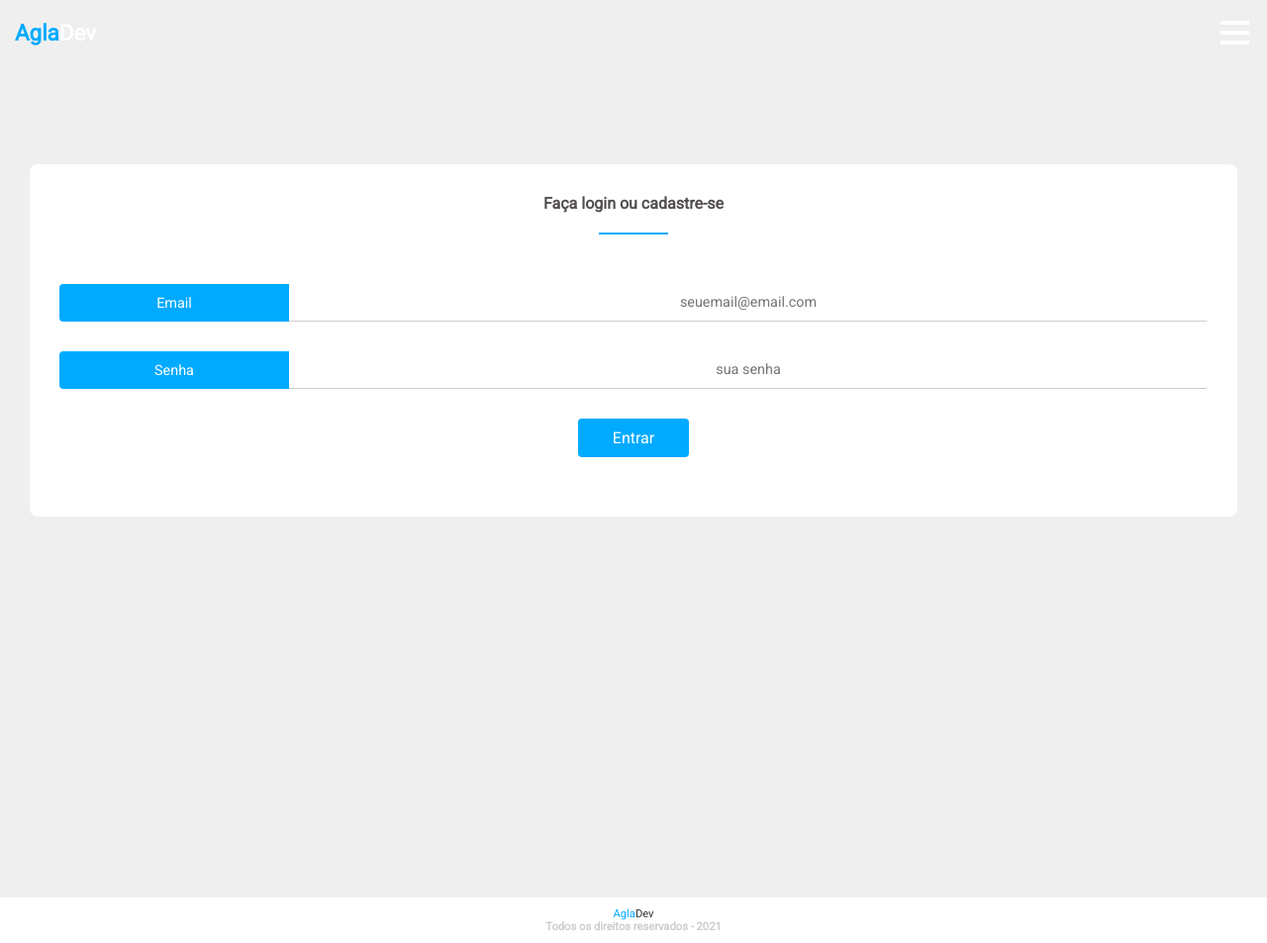
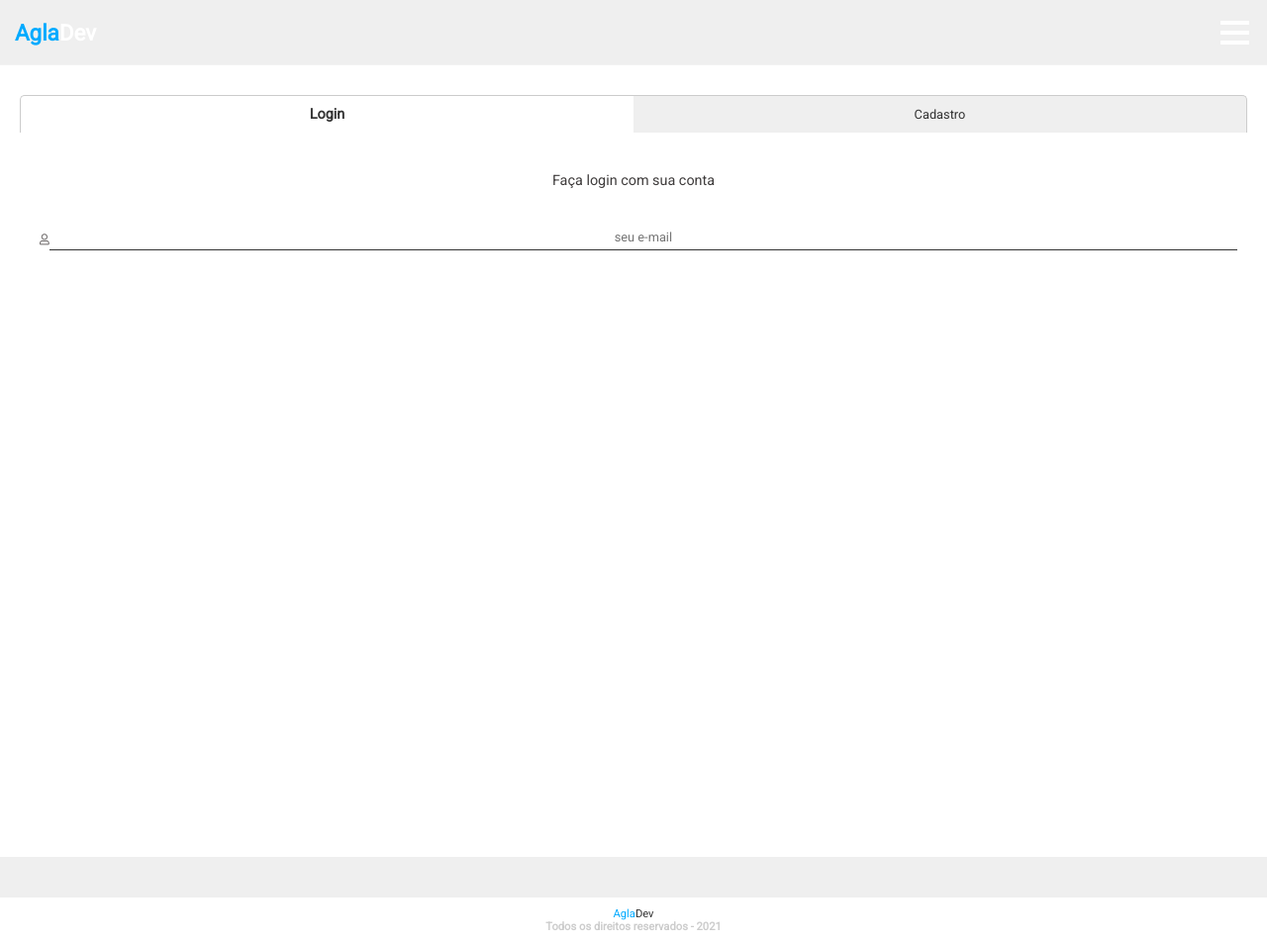
Before and after one commit to ze-aglailson/Agladev, a PHP site: page /?pagina=pessoa&metodo=login in a window 1280 px wide. Shown: the whole page at 99% size. Run offline with PHP 8.4, Linux system fonts and the light colour scheme; style sheets or scripts are compiled from the project's sources; some libraries are stand-ins or nearby versions.

Commit message:
efeito de troca de tela login cadastro criado

```diff
--- a/App/View/login.html
+++ b/App/View/login.html
@@ -14,26 +14,51 @@
 
         <div class="content-login">
 
-            <div class="title-sections title-login">
-                <h2>Faça login ou cadastre-se</h2>
-                <hr>
-            </div>
+            <ul class="abas-login-cadastro">
 
-            <form action="#" method="POST" class="form-login" name="form-login">
-                <div class="form-group">
-                    <label>Email</label>
-                    <input type="email" name="ipt-email" id="ipt-email" class="input" placeholder="seuemail@email.com">
+                <div class="btns-abas">
+
+                    <li class="btn-aba btn-aba-active btn-aba-login">Login</li>
+                    <li class="btn-aba btn-aba-cadastro">Cadastro</li>
+
                 </div>
-                <div class="form-group">
-                    <label>Senha</label>
-                    <input type="password" name="ipt-senha" id="ipt-senha" class="input" placeholder="sua senha">
+
+                <div class="telas-login-cadastro">
+                    <form action="#" method="POST" class="tela tela-cadastro" name="form-cadastro">
+
+                        <div class="title-tela">
+                            <h3>Cadastre-se</h3>
+                        </div>
+
+                        <div class="form-group">
+                            <span class="icon icon-email"><i class="far fa-user"></i></span>
+                            <input type="email" name="ipt-email" id="ipt-email" class="input" placeholder="seu e-mail">
+                        </div>
+
+
+                    </form>
+
+                    <form action="#" method="POST" class="tela tela-login" name="form-login">
+
+                        <div class="title-tela">
+                            <h3>Faça login com sua conta</h3>
+                        </div>
+
+                        <div class="form-group">
+                            <span class="icon icon-email"><i class="far fa-user"></i></span>
+                            <input type="email" name="ipt-email" id="ipt-email" class="input" placeholder="seu e-mail">
+                        </div>
+
+
+                    </form>
+
+
                 </div>
-                <div class="form-group">
-                    <button type="submit">Entrar</button>
-                </div>
-            </form>
+
+            </ul>
 
         </div>
+
         <div class="msg-retorno">
             <p>Mensagem aqui</p>
         </div>
--- a/js/main.js
+++ b/js/main.js
@@ -105,6 +105,56 @@ window.onload = function(){
         },500)
 
     }
+
+    //Efeitos telas login - cadastro
+
+    (function toggleBtnTela(){
+
+        let btns = document.querySelectorAll('.btn-aba')
+        let telaCadastro = document.querySelector('.tela-cadastro')
+        let btnAtivado = true
+
+        btns.forEach(btn => {
+
+            btn.addEventListener('click',function(){
+
+                if(this.classList.contains('btn-aba-active')){
+
+                    if(!btnAtivado){
+
+                        this.classList.remove('btn-aba-active')
+
+                    }
+
+
+                }else{
+
+                    btns.forEach(btn=>{
+
+                        btn.classList.remove('btn-aba-active')
+
+                    })
+
+                    this.classList.add('btn-aba-active')
+                    if(this.classList.contains('btn-aba-cadastro')){
+
+                        telaCadastro.classList.add('tela-active')
+
+                    }else{
+                        telaCadastro.classList.remove('tela-active')
+
+                    }
+                    btnAtivado = true
+                }
+
+
+            })
+
+        })
+
+
+    }());
+
     //Animações na section serviços
     //btn mouse
     //Scroll serviços
@@ -170,7 +220,7 @@ window.onload = function(){
             senha = $('#ipt-senha').val()
 
             $.ajax({
-                url: 'https://agladev.com/login.php',
+                url: 'http://localhost/Projetos/AglaDev/login.php',
                 method:'POST',
                 data:{email:email,senha:senha},
                 dataType: 'json',
--- a/styles/login.scss
+++ b/styles/login.scss
@@ -2,9 +2,9 @@
     display: grid;
     grid-template-columns: [inicio]30px[inicio-container-login]1fr repeat(21, 10px 1fr)[fim-container-login]30px[fim];
     grid-template-rows: [inicio-container-login]100vh[fim-container-login];
-
+    background-color: #ffffff;
     .container-login{
-        grid-column:inicio-container-login/fim-container-login;
+        grid-column:inicio/fim;
         grid-row:inicio-container-login/fim-container-login;
         #load-login{
             display: none;
@@ -41,63 +41,100 @@
         }
         .content-login{
             background-color: #fff;
-            margin-top: 100px;
-            padding: 30px 0;
-            border-radius: 8px;
-            .title-login{
-                margin-bottom: 50px;
-                h2{
-                    margin-bottom: 20px;
-                    color: rgb(82, 78, 78);
+            margin-top: 30px;
+            .abas-login-cadastro{
+                width: 100%;
+
+                .btns-abas{
+                    display: flex;
+                    justify-content: space-between;
+                    padding: 0 20px;
+                    background-color: #FFF;
+                    overflow: hidden;
+                    .btn-aba{
+                        flex: 1;
+                        display: flex;
+                        justify-content: center;
+                        align-items: center;
+                        padding: 10px;
+                        background-color: #efefef;
+                        font-size: .8em;
+                        color: #333;
+                        transition: .3s;
+                    }
+                    .btn-aba:first-child{
+                        border-top: 1px solid #ccc;
+                        border-left: 1px solid #ccc;
+                        border-radius: 5px 0 0 0;
+                    }
+                    .btn-aba:nth-child(2){
+                        border-top: 1px solid #ccc;
+                        border-right: 1px solid #ccc;
+                        border-radius: 0 5px 0 0;
+                    }
+                    .btn-aba-active{
+                        background-color: #fff;
+                        transition: .3s;
+                        font-size: .9em;
+                        font-weight: bold;
                     }
                 }
-            form{
+                .telas-login-cadastro{
+                    position: relative;
+                    .tela-active{
+                        z-index: 2;
+                        transition: .3s;
+                    }
+                    .tela{
                         width: 100%;
+                        transition: .3s;
+                        background-color: #fff;
                         display: flex;
                         flex-direction: column;
                         justify-content: center;
                         align-items: center;
+                        margin-top: 40px;
+                        position: absolute;
+                        left: 0;
+                        top: 0;
+                        .title-tela{
+                            width: 100%;
+                            display: flex;
+                            justify-content: center;
+                            align-items: center;
+                            margin-bottom: 40px;
+                            h3{
+                                font-weight: 100;
+                                color: rgb(63, 60, 60);
+                                font-size: .9em;
+                            }
+                        }
                         .form-group{
                             width: 100%;
                             padding: 0 30px;
                             display: flex;
                             justify-content: center;
-                    margin-bottom: 30px;
-                    label{
-                        color: #fff;
-                        background-color: #0af;
-                        font-size: .9em;
-                        padding: 10px;
-                        flex-basis: 20%;
-                        border-radius: 4px 0 0 4px;
-                        display: flex;
-                        justify-content: center;
                             align-items: center;
+                            .icon{
+                                font-size: .7em;
+                                color: rgb(114, 110, 110);
+                                padding:5px 10px;
+                                padding-right: 0;
                             }
                             .input{
+                                flex: 1;
                                 outline: none;
-                        border:none;
-                        padding: 10px;
+                                font-size: .8em;
+                                border-bottom: 1px solid #333;
+                                color: rgb(114, 110, 110);
                                 text-align: center;
-                        border-bottom: 1px solid #ccc;
-                        border-radius: 0 3px 3px 0;
-                        color: rgb(82, 78, 78);
-                        flex-basis: 80%;
-                        font-size: .9em;
-                    }
-                    .ipt-vazio{
-                        border-bottom: 1px solid rgb(255, 0, 0);
-                    }
-                    button{
-                        background-color: #0af;
-                        color: #fff;
-                        padding: 10px 35px;
-                        border: none;
-                        border-radius: 4px;
-                        cursor: pointer;
+                                padding-bottom: 5px;
                             }
                         }
                     }
+                }
+            }
+
         }
         .msg-retorno{
             margin-top: 30px;
--- a/styles/renderizado/login.css
+++ b/styles/renderizado/login.css
@@ -1,9 +1,10 @@
 .grid-login {
   display: grid;
   grid-template-columns: [inicio] 30px [inicio-container-login] 1fr repeat(21, 10px 1fr) [fim-container-login] 30px [fim];
-  grid-template-rows: [inicio-container-login] 100vh [fim-container-login]; }
+  grid-template-rows: [inicio-container-login] 100vh [fim-container-login];
+  background-color: #ffffff; }
   .grid-login .container-login {
-    grid-column: inicio-container-login/fim-container-login;
+    grid-column: inicio/fim;
     grid-row: inicio-container-login/fim-container-login; }
     .grid-login .container-login #load-login {
       display: none;
@@ -35,55 +36,84 @@
     transform: rotate(1turn); } }
     .grid-login .container-login .content-login {
       background-color: #fff;
-      margin-top: 100px;
-      padding: 30px 0;
-      border-radius: 8px; }
-      .grid-login .container-login .content-login .title-login {
-        margin-bottom: 50px; }
-        .grid-login .container-login .content-login .title-login h2 {
-          margin-bottom: 20px;
-          color: #524e4e; }
-      .grid-login .container-login .content-login form {
+      margin-top: 30px; }
+      .grid-login .container-login .content-login .abas-login-cadastro {
+        width: 100%; }
+        .grid-login .container-login .content-login .abas-login-cadastro .btns-abas {
+          display: flex;
+          justify-content: space-between;
+          padding: 0 20px;
+          background-color: #FFF;
+          overflow: hidden; }
+          .grid-login .container-login .content-login .abas-login-cadastro .btns-abas .btn-aba {
+            flex: 1;
+            display: flex;
+            justify-content: center;
+            align-items: center;
+            padding: 10px;
+            background-color: #efefef;
+            font-size: .8em;
+            color: #333;
+            transition: .3s; }
+          .grid-login .container-login .content-login .abas-login-cadastro .btns-abas .btn-aba:first-child {
+            border-top: 1px solid #ccc;
+            border-left: 1px solid #ccc;
+            border-radius: 5px 0 0 0; }
+          .grid-login .container-login .content-login .abas-login-cadastro .btns-abas .btn-aba:nth-child(2) {
+            border-top: 1px solid #ccc;
+            border-right: 1px solid #ccc;
+            border-radius: 0 5px 0 0; }
+          .grid-login .container-login .content-login .abas-login-cadastro .btns-abas .btn-aba-active {
+            background-color: #fff;
+            transition: .3s;
+            font-size: .9em;
+            font-weight: bold; }
+        .grid-login .container-login .content-login .abas-login-cadastro .telas-login-cadastro {
+          position: relative; }
+          .grid-login .container-login .content-login .abas-login-cadastro .telas-login-cadastro .tela-active {
+            z-index: 2;
+            transition: .3s; }
+          .grid-login .container-login .content-login .abas-login-cadastro .telas-login-cadastro .tela {
             width: 100%;
+            transition: .3s;
+            background-color: #fff;
             display: flex;
             flex-direction: column;
             justify-content: center;
-        align-items: center; }
-        .grid-login .container-login .content-login form .form-group {
+            align-items: center;
+            margin-top: 40px;
+            position: absolute;
+            left: 0;
+            top: 0; }
+            .grid-login .container-login .content-login .abas-login-cadastro .telas-login-cadastro .tela .title-tela {
+              width: 100%;
+              display: flex;
+              justify-content: center;
+              align-items: center;
+              margin-bottom: 40px; }
+              .grid-login .container-login .content-login .abas-login-cadastro .telas-login-cadastro .tela .title-tela h3 {
+                font-weight: 100;
+                color: #3f3c3c;
+                font-size: .9em; }
+            .grid-login .container-login .content-login .abas-login-cadastro .telas-login-cadastro .tela .form-group {
               width: 100%;
               padding: 0 30px;
               display: flex;
               justify-content: center;
-          margin-bottom: 30px; }
-          .grid-login .container-login .content-login form .form-group label {
-            color: #fff;
-            background-color: #0af;
-            font-size: .9em;
-            padding: 10px;
-            flex-basis: 20%;
-            border-radius: 4px 0 0 4px;
-            display: flex;
-            justify-content: center;
               align-items: center; }
-          .grid-login .container-login .content-login form .form-group .input {
+              .grid-login .container-login .content-login .abas-login-cadastro .telas-login-cadastro .tela .form-group .icon {
+                font-size: .7em;
+                color: #726e6e;
+                padding: 5px 10px;
+                padding-right: 0; }
+              .grid-login .container-login .content-login .abas-login-cadastro .telas-login-cadastro .tela .form-group .input {
+                flex: 1;
                 outline: none;
-            border: none;
-            padding: 10px;
+                font-size: .8em;
+                border-bottom: 1px solid #333;
+                color: #726e6e;
                 text-align: center;
-            border-bottom: 1px solid #ccc;
-            border-radius: 0 3px 3px 0;
-            color: #524e4e;
-            flex-basis: 80%;
-            font-size: .9em; }
-          .grid-login .container-login .content-login form .form-group .ipt-vazio {
-            border-bottom: 1px solid red; }
-          .grid-login .container-login .content-login form .form-group button {
-            background-color: #0af;
-            color: #fff;
-            padding: 10px 35px;
-            border: none;
-            border-radius: 4px;
-            cursor: pointer; }
+                padding-bottom: 5px; }
     .grid-login .container-login .msg-retorno {
       margin-top: 30px;
       background-color: rgba(243, 58, 1, 0.897);
```
Also changed, not shown: 1 other file. Lines whose indentation alone changed are shown as unchanged.
